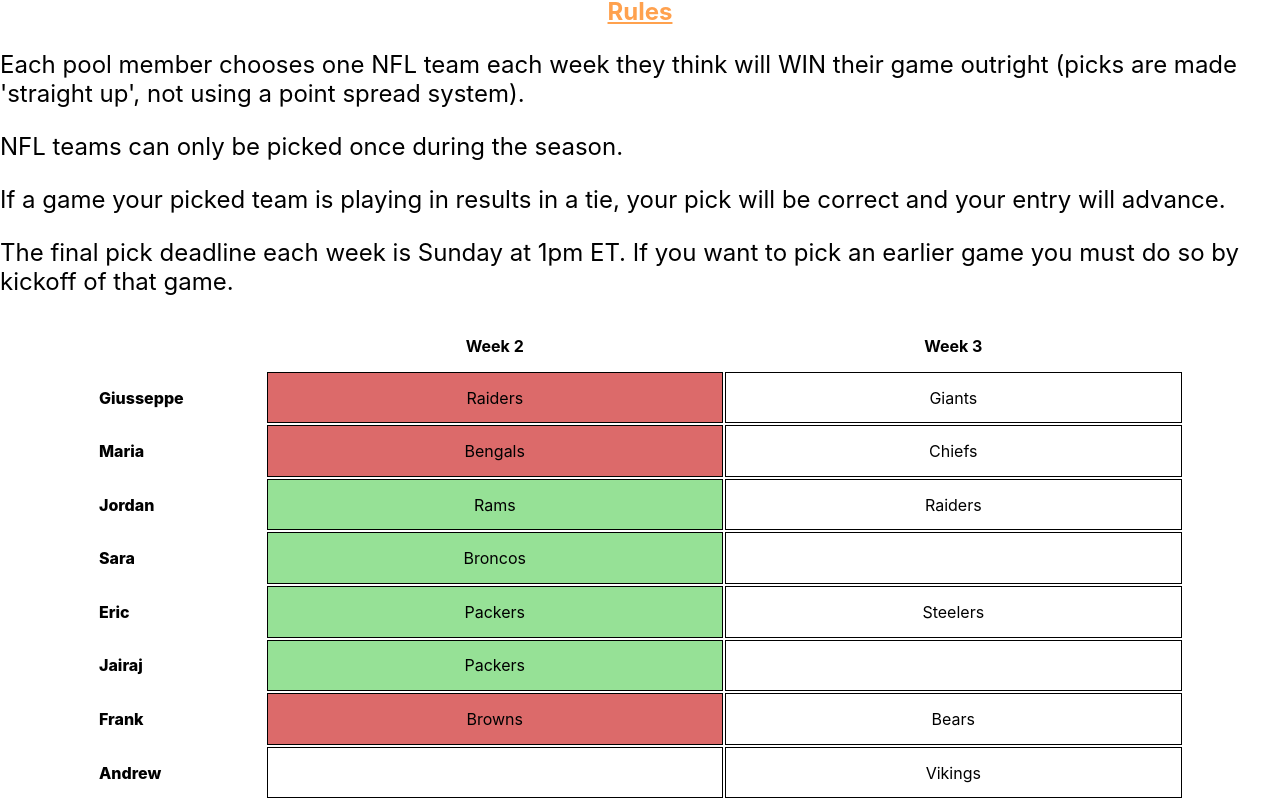
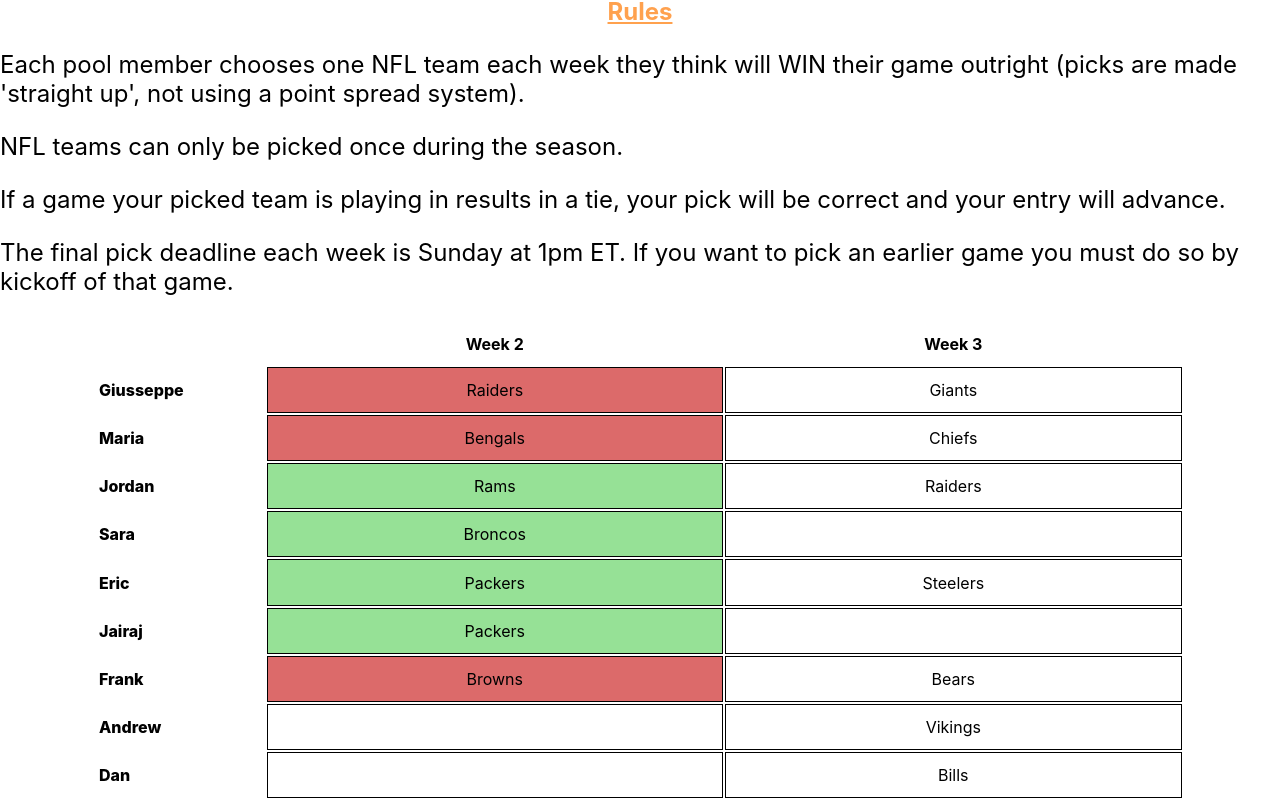
Before and after one commit to gdelv/survivor-pool, a React (Create React App) app: page / in a window 1280 px wide. Shown: the part 1397-2197 px from the top of the page. Built offline with nearby package versions, Linux system fonts and the light colour scheme.

Commit message:
dan pick

```diff
--- a/src/data/sfPoolEntries.js
+++ b/src/data/sfPoolEntries.js
@@ -102,5 +102,18 @@
                 "isCorrect": null
             }
         ]
+    },
+    {
+        "name": "Dan",
+        "picks": [
+            {
+                "teamChosen": "",
+                "isCorrect": null
+            },
+            {
+                "teamChosen": "Bills",
+                "isCorrect": null
+            }
+        ]
     }
 ]
```
